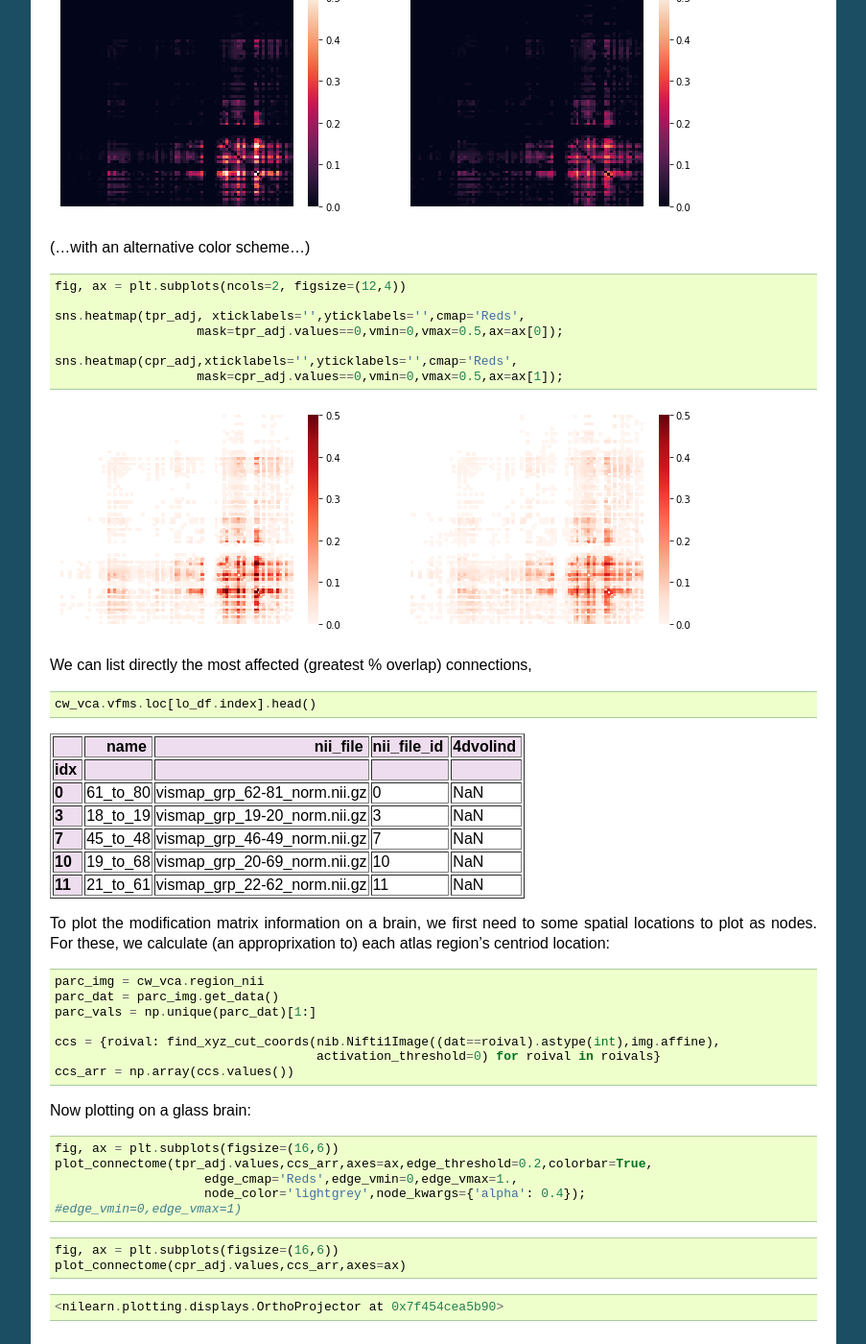
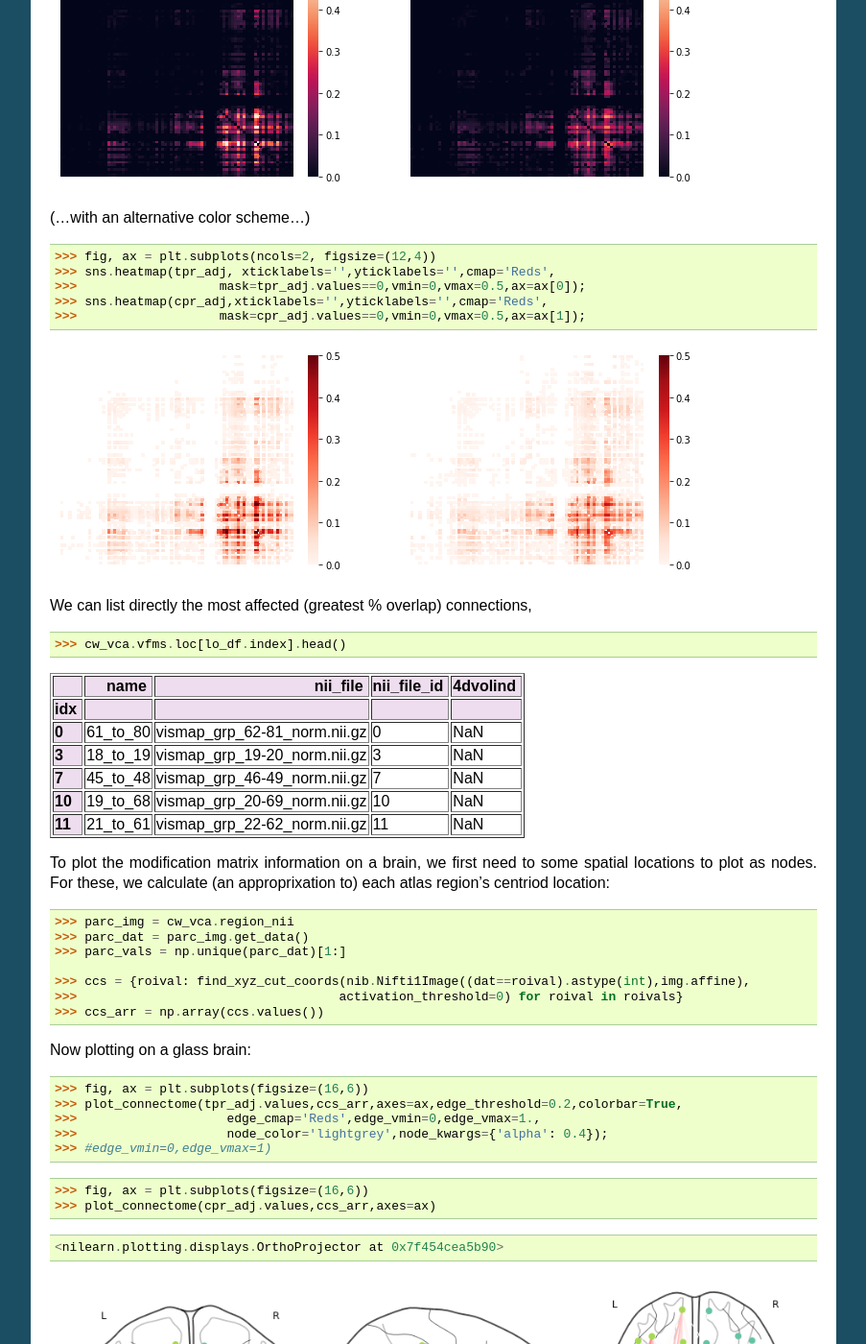
Before and after one commit to JohnGriffiths/ConWhAt, a Sphinx documentation site: the page built from docs/lesion_analyses/compute_overlap.rst, in a window 1280 px wide and 1400 px high, scrolled down 2671 px. Shown: the whole window at 96% size, without its empty margins (198-1101 px from the left). Built offline with Sphinx 7.4.7, drawn with Linux system fonts in a browser that asks for light colours; some of the changed text lies outside the part shown.

Commit message:
tweaked typesetting

```diff
--- a/docs/lesion_analyses/compute_overlap.rst
+++ b/docs/lesion_analyses/compute_overlap.rst
@@ -2,7 +2,7 @@
 Compute lesion overlap
 ======================
 
-.. code::
+.. code-block:: python
 
     # ConWhAt stuff
     from conwhat import VolConnAtlas,StreamConnAtlas,VolTractAtlas,StreamTractAtlas
@@ -26,13 +26,13 @@ Compute lesion overlap
 We now use the synthetic lesion constructed in the previous example in a
 ConWhAt lesion analysis.
 
-.. code::
+.. code-block:: python
 
     lesion_file = 'synthetic_lesion_20mm_sphere_-46_-60_6.nii.gz' # we created this file from scratch in the previous example
 
 Take another quick look at this mask:
 
-.. code::
+.. code-block:: python
 
     lesion_img = nib.load(lesion_file)
     plot_roi(lesion_file);
@@ -47,20 +47,20 @@ spatial detail, it makes sense to use one of the lower-resolution atlas.
 As one might expect, computation time is considerably faster for
 lower-resolution atlases.
 
-.. code::
+.. code-block:: python
 
-    cw_atlases_dir = '/global/scratch/hpc3230/Data/conwhat_atlases'  # change this accordingly
-    atlas_name = 'CWL2k8Sc33Vol3d100s_v01'
-    atlas_dir = '%s/%s' %(cw_atlases_dir, atlas_name)
+    >>> cw_atlases_dir = '/global/scratch/hpc3230/Data/conwhat_atlases'  # change this accordingly
+    >>> atlas_name = 'CWL2k8Sc33Vol3d100s_v01'
+    >>> atlas_dir = '%s/%s' %(cw_atlases_dir, atlas_name)
 
 See the previous tutorial on 'exploring the conwhat atlases' for more
 info on how to examine the components of a given atlas in *ConWhAt*.
 
 Initialize the atlas
 
-.. code::
+.. code-block:: python
 
-    cw_vca = VolConnAtlas(atlas_dir=atlas_dir)
+    >>> cw_vca = VolConnAtlas(atlas_dir=atlas_dir)
 
 
 .. parsed-literal::
@@ -84,16 +84,17 @@ specific sets of regions.
 As we are using a relatively small atlas, and our lesion is not too
 extensive, we can assess all connections.
 
-.. code::
 
-    idxs = 'all' # alternatively, something like: range(1,100), indicates the first 100 cnxns (rows in .vmfs)
+.. code-block:: python
+
+    >>> idxs = 'all' # alternatively, something like: range(1,100), indicates the first 100 cnxns (rows in .vmfs)
 
 Now, compute lesion overlap statistics.
 
-.. code::
+.. code-block:: python
 
-    jlc_dir = '/global/scratch/hpc3230/joblib_cache_dir' # this is the cache dir where joblib writes temporary files
-    lo_df,lo_nx = cw_vca.compute_hit_stats(lesion_file,idxs,n_jobs=4,joblib_cache_dir=jlc_dir)
+    >>> jlc_dir = '/global/scratch/hpc3230/joblib_cache_dir' # this is the cache dir where joblib writes temporary files
+    >>> lo_df,lo_nx = cw_vca.compute_hit_stats(lesion_file,idxs,n_jobs=4,joblib_cache_dir=jlc_dir)
 
 
 .. parsed-literal::
@@ -114,9 +115,9 @@ columns for each of a wide set of `statistical
 metrics <https://en.wikipedia.org/wiki/Sensitivity_and_specificity>`__
 for evaluating sensitivity and specificity of binary hit/miss data:
 
-.. code::
+.. code-block:: python
 
-    lo_df.head()
+    >>> lo_df.head()
 
 
 
@@ -317,9 +318,11 @@ divided by number of true positives + number of false negatives
 thresholded, binarized connectome edge image (group-level visitation
 map)
 
-.. code::
+.. code-block:: python
 
-    lo_df[['TPR', 'corr_thrbin']].iloc[:10].T
+
+
+    >>> lo_df[['TPR', 'corr_thrbin']].iloc[:10].T
 
 
 
@@ -407,14 +410,14 @@ matrix)
 
 .. code::
 
-    tpr_adj = nx.to_pandas_adjacency(lo_nx,weight='TPR')
-    cpr_adj = nx.to_pandas_adjacency(lo_nx,weight='corr_thrbin')
+    >>> tpr_adj = nx.to_pandas_adjacency(lo_nx,weight='TPR')
+    >>> cpr_adj = nx.to_pandas_adjacency(lo_nx,weight='corr_thrbin')
 
 These two maps are, unsurprisingly, very similar:
 
-.. code::
+.. code-block:: python
 
-    np.corrcoef(tpr_adj.values.ravel(), cpr_adj.values.ravel())
+    >>> np.corrcoef(tpr_adj.values.ravel(), cpr_adj.values.ravel())
 
 
 
@@ -426,13 +429,11 @@ These two maps are, unsurprisingly, very similar:
 
 
 
-.. code::
+.. code-block:: python
 
-    fig, ax = plt.subplots(ncols=2, figsize=(12,4))
-
-    sns.heatmap(tpr_adj,xticklabels='',yticklabels='',vmin=0,vmax=0.5,ax=ax[0]);
-
-    sns.heatmap(cpr_adj,xticklabels='',yticklabels='',vmin=0,vmax=0.5,ax=ax[1]);
+    >>> fig, ax = plt.subplots(ncols=2, figsize=(12,4))
+    >>> sns.heatmap(tpr_adj,xticklabels='',yticklabels='',vmin=0,vmax=0.5,ax=ax[0]);
+    >>> sns.heatmap(cpr_adj,xticklabels='',yticklabels='',vmin=0,vmax=0.5,ax=ax[1]);
 
 
 
@@ -441,15 +442,13 @@ These two maps are, unsurprisingly, very similar:
 
 (...with an alternative color scheme...)
 
-.. code::
+.. code-block:: python
 
-    fig, ax = plt.subplots(ncols=2, figsize=(12,4))
-
-    sns.heatmap(tpr_adj, xticklabels='',yticklabels='',cmap='Reds',
-                       mask=tpr_adj.values==0,vmin=0,vmax=0.5,ax=ax[0]);
-
-    sns.heatmap(cpr_adj,xticklabels='',yticklabels='',cmap='Reds',
-                       mask=cpr_adj.values==0,vmin=0,vmax=0.5,ax=ax[1]);
+    >>> fig, ax = plt.subplots(ncols=2, figsize=(12,4))
+    >>> sns.heatmap(tpr_adj, xticklabels='',yticklabels='',cmap='Reds',
+    >>>                   mask=tpr_adj.values==0,vmin=0,vmax=0.5,ax=ax[0]);
+    >>> sns.heatmap(cpr_adj,xticklabels='',yticklabels='',cmap='Reds',
+    >>>                   mask=cpr_adj.values==0,vmin=0,vmax=0.5,ax=ax[1]);
 
 
 
@@ -458,9 +457,9 @@ These two maps are, unsurprisingly, very similar:
 
 We can list directly the most affected (greatest % overlap) connections,
 
-.. code::
+.. code-block:: python
 
-    cw_vca.vfms.loc[lo_df.index].head()
+    >>> cw_vca.vfms.loc[lo_df.index].head()
 
 
 
@@ -544,31 +543,31 @@ To plot the modification matrix information on a brain, we first need to
 some spatial locations to plot as nodes. For these, we calculate (an
 approprixation to) each atlas region's centriod location:
 
-.. code::
+.. code-block:: python
 
-    parc_img = cw_vca.region_nii
-    parc_dat = parc_img.get_data()
-    parc_vals = np.unique(parc_dat)[1:]
+    >>> parc_img = cw_vca.region_nii
+    >>> parc_dat = parc_img.get_data()
+    >>> parc_vals = np.unique(parc_dat)[1:]
 
-    ccs = {roival: find_xyz_cut_coords(nib.Nifti1Image((dat==roival).astype(int),img.affine),
-                                       activation_threshold=0) for roival in roivals}
-    ccs_arr = np.array(ccs.values())
+    >>> ccs = {roival: find_xyz_cut_coords(nib.Nifti1Image((dat==roival).astype(int),img.affine),
+    >>>                                   activation_threshold=0) for roival in roivals}
+    >>> ccs_arr = np.array(ccs.values())
 
 Now plotting on a glass brain:
 
-.. code::
+.. code-block:: python
 
-    fig, ax = plt.subplots(figsize=(16,6))
-    plot_connectome(tpr_adj.values,ccs_arr,axes=ax,edge_threshold=0.2,colorbar=True,
-                        edge_cmap='Reds',edge_vmin=0,edge_vmax=1.,
-                        node_color='lightgrey',node_kwargs={'alpha': 0.4});
-    #edge_vmin=0,edge_vmax=1)
+    >>> fig, ax = plt.subplots(figsize=(16,6))
+    >>> plot_connectome(tpr_adj.values,ccs_arr,axes=ax,edge_threshold=0.2,colorbar=True,
+    >>>                    edge_cmap='Reds',edge_vmin=0,edge_vmax=1.,
+    >>>                    node_color='lightgrey',node_kwargs={'alpha': 0.4});
+    >>> #edge_vmin=0,edge_vmax=1)
 
 
-.. code::
+.. code-block:: python
 
-    fig, ax = plt.subplots(figsize=(16,6))
-    plot_connectome(cpr_adj.values,ccs_arr,axes=ax)
+    >>> fig, ax = plt.subplots(figsize=(16,6))
+    >>> plot_connectome(cpr_adj.values,ccs_arr,axes=ax)
 
 
 
```
